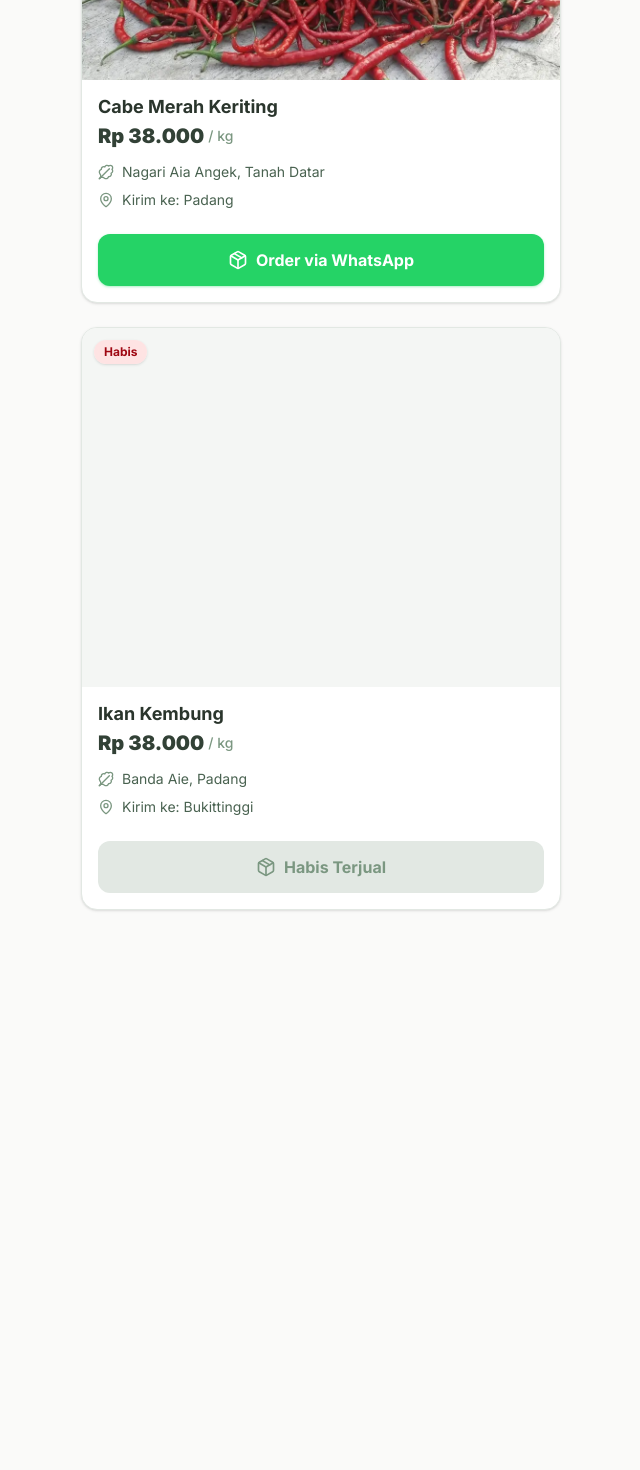
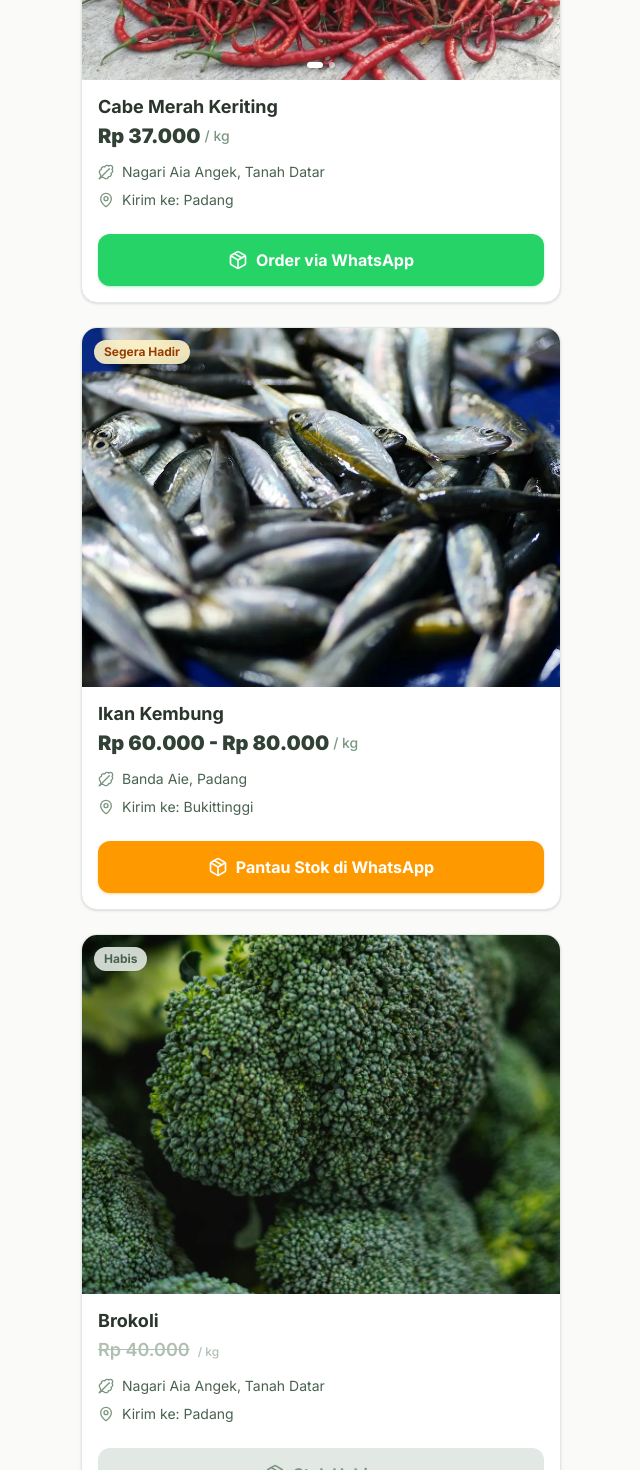
Before and after one commit to vedoalfarizi/pasapagi-web, a Next.js app: page / in a window 1280 px wide. Shown: the part 540-2010 px from the top of the page, without its empty margins (319-959 px from the left). Before the commit the page ends 1530 px from the top, so only its background shows below. Built offline with nearby package versions, Linux system fonts and the light colour scheme.

Commit message:
feat: updated product and status

```diff
--- a/components/Header.tsx
+++ b/components/Header.tsx
@@ -12,7 +12,7 @@ export function Header() {
           <span className="font-bold text-xl tracking-tight text-sage-900">PasaPagi</span>
         </Link>
         <div className="text-xs font-medium text-sage-500 bg-sage-50 px-3 py-1 rounded-full border border-sage-100">
-          Organic & Fresh
+          Fresh & High Quality
         </div>
       </div>
     </header>
--- a/components/ProductCard.tsx
+++ b/components/ProductCard.tsx
@@ -1,9 +1,10 @@
 'use client';
 
+import { useState, useEffect, useCallback } from 'react';
 import { Product } from '@/types';
 import Image from 'next/image';
 import useEmblaCarousel from 'embla-carousel-react';
-import { MapPin, ShoppingBag, LeafyGreen, Package } from 'lucide-react';
+import { MapPin, LeafyGreen, Package } from 'lucide-react';
 import { cn } from '@/lib/utils';
 
 interface ProductCardProps {
@@ -12,15 +13,40 @@ interface ProductCardProps {
 }
 
 export function ProductCard({ product, selectedDestination }: ProductCardProps) {
-  const [emblaRef] = useEmblaCarousel({ loop: true });
+  const [emblaRef, emblaApi] = useEmblaCarousel({ loop: true });
+  const [selectedIndex, setSelectedIndex] = useState(0);
+  const [scrollSnaps, setScrollSnaps] = useState<number[]>([]);
 
-  const formatPrice = (price: number) => {
-    return new Intl.NumberFormat('id-ID', {
+  const onInit = useCallback((api: any) => {
+    setScrollSnaps(api.scrollSnapList());
+  }, []);
+
+  const onSelect = useCallback((api: any) => {
+    setSelectedIndex(api.selectedScrollSnap());
+  }, []);
+
+  useEffect(() => {
+    if (!emblaApi) return;
+    onInit(emblaApi);
+    onSelect(emblaApi);
+    emblaApi.on('reInit', onInit).on('reInit', onSelect).on('select', onSelect);
+  }, [emblaApi, onInit, onSelect]);
+
+  const formatPrice = (price: number | string) => {
+    const formatter = new Intl.NumberFormat('id-ID', {
       style: 'currency',
       currency: 'IDR',
       minimumFractionDigits: 0,
       maximumFractionDigits: 0,
-    }).format(price);
+    });
+
+    if (typeof price === 'number') return formatter.format(price);
+
+    const parts = price.toString().split('-').map(p => p.trim());
+    if (parts.length === 2 && !isNaN(Number(parts[0])) && !isNaN(Number(parts[1]))) {
+      return `${formatter.format(Number(parts[0]))} - ${formatter.format(Number(parts[1]))}`;
+    }
+    return price;
   };
 
   const getWhatsAppLink = () => {
@@ -31,12 +57,10 @@ export function ProductCard({ product, selectedDestination }: ProductCardProps)
     return `/api/whatsapp?text=${encodeURIComponent(message)}`;
   };
 
-  const isAvailable = product.stockStatus !== 'Habis';
-
   return (
     <div className="bg-white rounded-2xl overflow-hidden shadow-sm border border-sage-100 flex flex-col hover:shadow-md transition-shadow">
       {/* Image Slider */}
-      <div className="relative aspect-[4/3] bg-sage-50 overflow-hidden" ref={emblaRef}>
+      <div className="relative aspect-[4/3] bg-sage-50 overflow-hidden group" ref={emblaRef}>
         <div className="flex h-full">
           {product.images.map((img, idx) => (
             <div className="flex-[0_0_100%] min-w-0 relative h-full" key={idx}>
@@ -49,33 +73,62 @@ export function ProductCard({ product, selectedDestination }: ProductCardProps)
               />
             </div>
           ))}
+          {/* Fallback pattern if no images */}
+          {product.images.length === 0 && (
+             <div className="flex-[0_0_100%] min-w-0 relative h-full flex items-center justify-center bg-sage-100">
+               <Package className="w-12 h-12 text-sage-300" />
+             </div>
+          )}
         </div>
 
         {/* Badges Overlay */}
-        <div className="absolute top-3 left-3 flex flex-col gap-2">
+        <div className="absolute top-3 left-3 flex flex-col gap-2 z-10">
           {product.stockStatus !== 'Tersedia' && (
             <span className={cn(
               "px-2.5 py-1 rounded-full text-xs font-bold shadow-sm backdrop-blur-md",
-              product.stockStatus === 'Stok Terbatas'
+              product.stockStatus === 'Segera Hadir'
                 ? "bg-amber-100/90 text-amber-800"
-                : "bg-red-100/90 text-red-800"
+                : "bg-sage-100/90 text-sage-600"
             )}>
               {product.stockStatus}
             </span>
           )}
         </div>
 
-        {/* Embla dots indicator could go here, but omitted for simplicity since swipe works */}
+        {/* Embla dots indicator */}
+        {scrollSnaps.length > 1 && (
+          <div className="absolute bottom-3 left-0 right-0 flex justify-center gap-1.5 z-10">
+            {scrollSnaps.map((_, index) => (
+              <div
+                key={index}
+                className={cn(
+                  "h-1.5 rounded-full transition-all duration-300",
+                  index === selectedIndex ? "w-4 bg-white shadow-sm" : "w-1.5 bg-white/60"
+                )}
+              />
+            ))}
+          </div>
+        )}
       </div>
 
       {/* Details */}
       <div className="p-4 flex flex-col flex-1 gap-4">
         <div>
           <h3 className="font-bold text-lg leading-tight text-sage-900 mb-1">{product.name}</h3>
+
+          {product.stockStatus !== 'Habis' ? (
             <div className="flex items-end gap-1 mb-3">
               <span className="text-xl font-black text-sage-800">{formatPrice(product.pricePerKg)}</span>
               <span className="text-sm font-medium text-sage-400 mb-1">/ kg</span>
             </div>
+          ) : (
+            <div className="flex items-end gap-1 mb-3 opacity-60">
+              <span className="text-lg font-semibold text-sage-400 line-through">
+                {formatPrice(product.pricePerKg)}
+              </span>
+              <span className="text-xs font-medium text-sage-400 mb-1 ml-1">/ kg</span>
+            </div>
+          )}
 
           {/* Info Rows */}
           <div className="flex flex-col gap-2 text-sm text-sage-600">
@@ -92,25 +145,41 @@ export function ProductCard({ product, selectedDestination }: ProductCardProps)
           </div>
         </div>
 
-        {/* CTA */}
+        {/* CTA Elements */}
         <div className="mt-auto pt-2">
+          {product.stockStatus === 'Tersedia' && (
             <a
-            href={isAvailable ? getWhatsAppLink() : '#'}
-            target={isAvailable ? "_blank" : undefined}
+              href={getWhatsAppLink()}
+              target="_blank"
               rel="noopener noreferrer"
-            className={cn(
-              "w-full flex items-center justify-center gap-2 py-3.5 px-4 rounded-xl font-bold text-base transition-all active:scale-[0.98]",
-              isAvailable
-                ? "bg-[var(--color-whatsapp)] hover:bg-[var(--color-whatsapp-hover)] text-white shadow-sm shadow-[#25D366]/30"
-                : "bg-sage-100 text-sage-400 cursor-not-allowed"
-            )}
-            onClick={(e) => {
-              if (!isAvailable) e.preventDefault();
-            }}
+              className="w-full flex items-center justify-center gap-2 py-3.5 px-4 rounded-xl font-bold text-base transition-all active:scale-[0.98] bg-[var(--color-whatsapp)] hover:bg-[var(--color-whatsapp-hover)] text-white shadow-sm shadow-[#25D366]/30"
             >
               <Package className="w-5 h-5" />
-            {isAvailable ? 'Order via WhatsApp' : 'Habis Terjual'}
+              Order via WhatsApp
             </a>
+          )}
+
+          {product.stockStatus === 'Segera Hadir' && (
+            <a
+              href={process.env.NEXT_PUBLIC_WA_GROUP_LINK || "#"}
+              target="_blank"
+              rel="noopener noreferrer"
+              className="w-full flex items-center justify-center gap-2 py-3.5 px-4 rounded-xl font-bold text-base transition-all active:scale-[0.98] bg-amber-500 hover:bg-amber-600 text-white shadow-sm shadow-amber-500/30"
+            >
+              <Package className="w-5 h-5" />
+              Pantau Stok di WhatsApp
+            </a>
+          )}
+
+          {product.stockStatus === 'Habis' && (
+            <button
+              disabled
+              className="w-full flex items-center justify-center gap-2 py-3.5 px-4 rounded-xl font-bold text-base bg-sage-100 text-sage-400 cursor-not-allowed"
+            >
+              <Package className="w-5 h-5" />
+              Stok Habis
+            </button>
+          )}
         </div>
       </div>
     </div>
--- a/data/products.json
+++ b/data/products.json
@@ -2,7 +2,7 @@
   {
     "id": "p1",
     "name": "Cabe Merah Keriting",
-    "pricePerKg": 38000,
+    "pricePerKg": 37000,
     "stockStatus": "Tersedia",
     "source": "Nagari Aia Angek, Tanah Datar",
     "destination": [
@@ -16,12 +16,27 @@
   {
     "id": "p2",
     "name": "Ikan Kembung",
-    "pricePerKg": 38000,
-    "stockStatus": "Habis",
+    "pricePerKg": "60000 - 80000",
+    "stockStatus": "Segera Hadir",
     "source": "Banda Aie, Padang",
     "destination": [
       "Bukittinggi"
     ],
-    "images": []
+    "images": [
+      "/images/kembung.webp"
+    ]
+  },
+  {
+    "id": "p3",
+    "name": "Brokoli",
+    "pricePerKg": 40000,
+    "stockStatus": "Habis",
+    "source": "Nagari Aia Angek, Tanah Datar",
+    "destination": [
+      "Padang"
+    ],
+    "images": [
+      "/images/brokoli.webp"
+    ]
   }
 ]
--- a/types/index.ts
+++ b/types/index.ts
@@ -1,8 +1,8 @@
 export interface Product {
     id: string;
     name: string;
-    pricePerKg: number;
-    stockStatus: 'Tersedia' | 'Stok Terbatas' | 'Habis';
+    pricePerKg: number | string;
+    stockStatus: 'Tersedia' | 'Segera Hadir' | 'Habis';
     source: string;
     destination: string[];
     images: string[];
```
Also changed, not shown: public/images/brokoli.webp (added), public/images/kembung.webp (added). Lines whose indentation alone changed are shown as unchanged.
